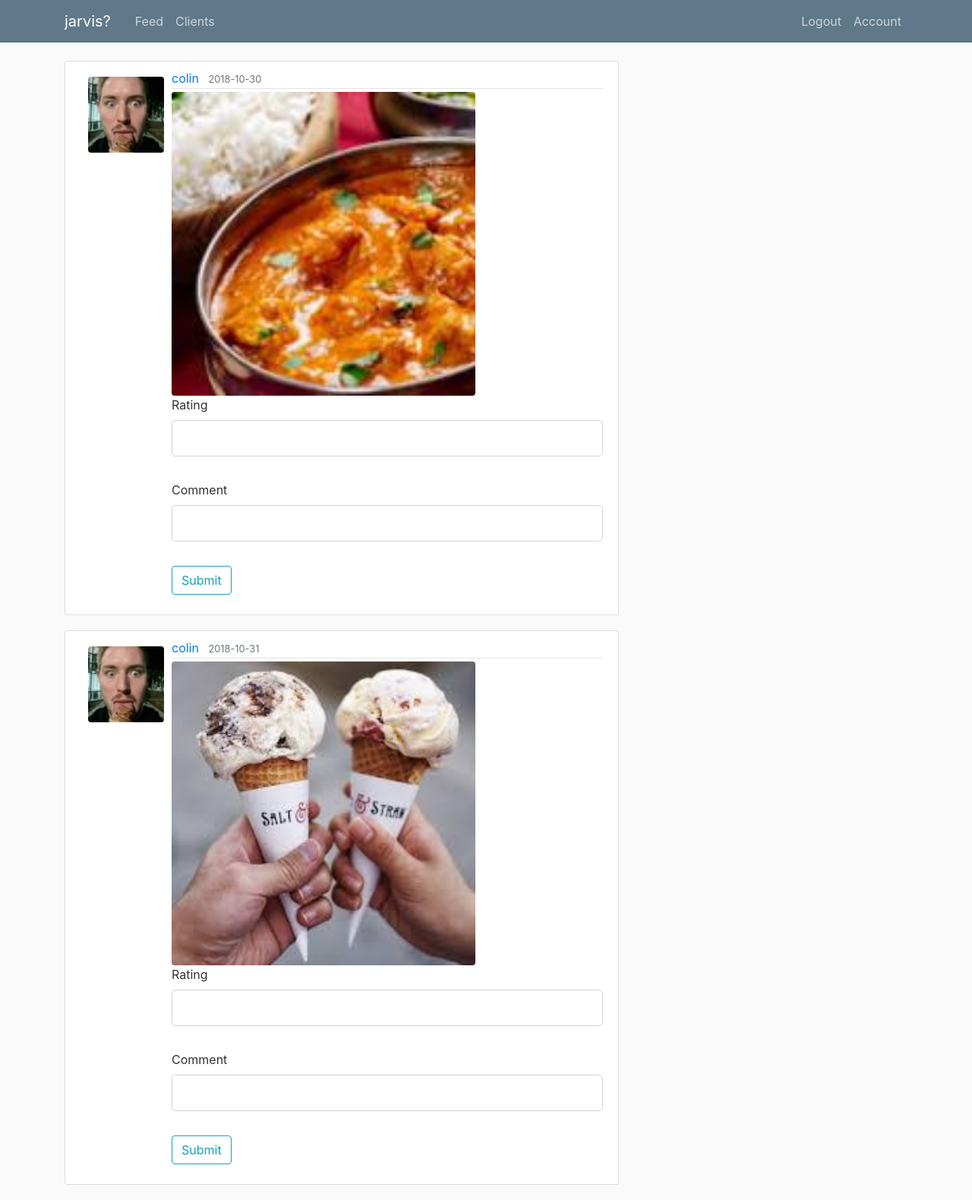
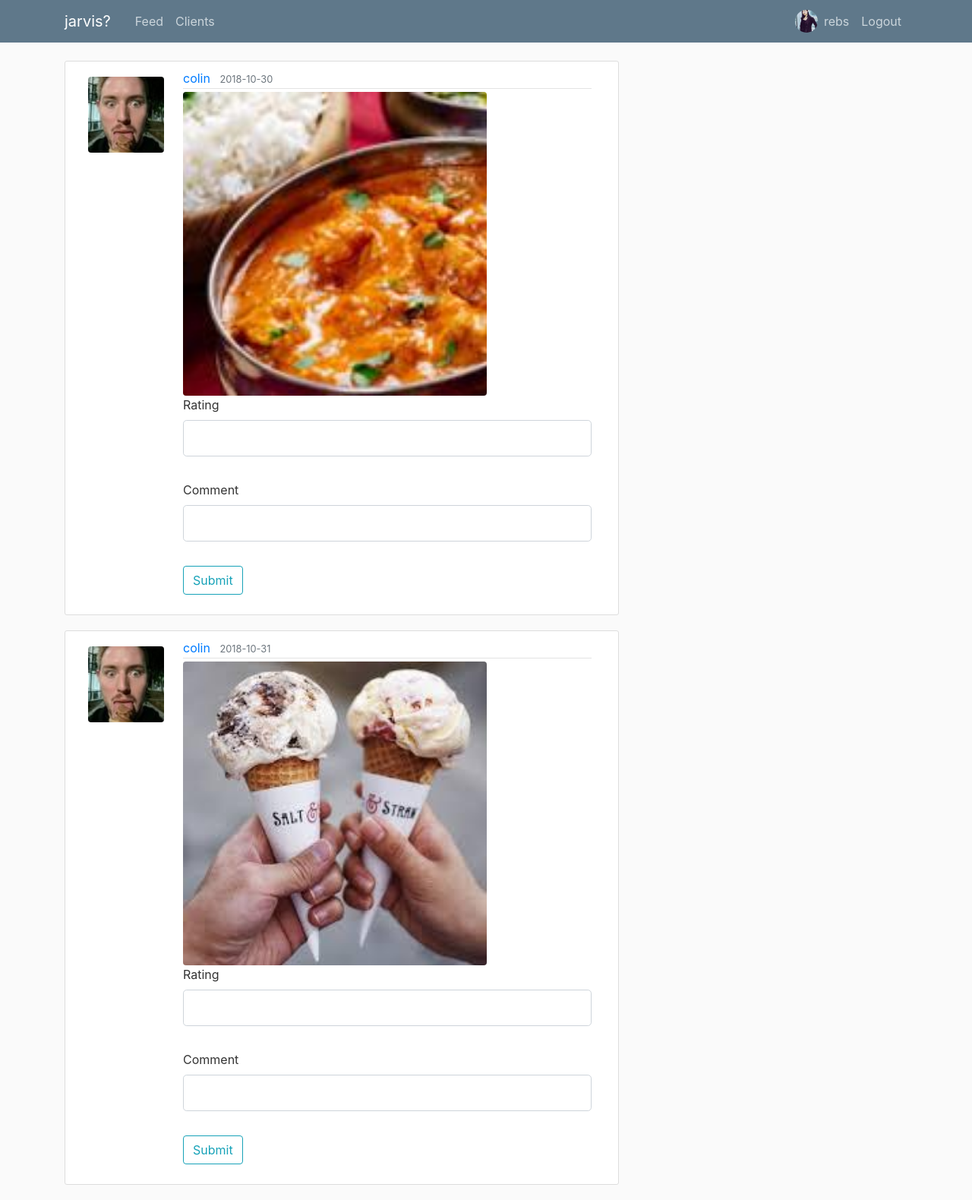
Before and after one commit to rebeccachinn/photosharing, a Flask app: page /feed in a window 1280 px wide. Shown: the whole page at 76% size. Run offline with Flask 2, Linux system fonts and the light colour scheme; a user stored in the database is signed in; data comes from the database, SQL or seed files in the repository; some libraries are stand-ins or nearby versions.

Commit message:
styling images

```diff
--- a/flaskblog/static/main.css
+++ b/flaskblog/static/main.css
@@ -110,3 +110,13 @@ a.article-title:hover {
   width: 100%;
   height: auto;
 }
+
+
+.nav-bar-pic-container{
+    position:relative;
+    top: 5px;
+    width: 30px;
+    height:30px;
+    overflow: hidden;
+    border-radius: 50%;
+}
--- a/flaskblog/templates/client_log.html
+++ b/flaskblog/templates/client_log.html
@@ -16,7 +16,7 @@
     	{% for image in images %}
 	  	<figure style="display: inline-block;">
           	<figcaption> {{ image.date_posted.strftime('%m/%d') }}</figcaption>
-	          <a class="mr-2" href="{{ url_for('clients.image', username=client.username, image_file=image.image_file )}}">
+	          <a class="mr-2 " href="{{ url_for('clients.image', username=client.username, image_file=image.image_file )}}">
 	          	<div class="log-img-container rounded">
         			<img class="center-crop-img"  src="{{ url_for('static', filename= client.username + '/'+  image.image_file) }}">
       			</div>
--- a/flaskblog/templates/feed.html
+++ b/flaskblog/templates/feed.html
@@ -8,11 +8,12 @@
         <img class="center-crop-img" src="{{ url_for('static', filename='profile_pics/' + tuple.image.client.image_file) }}">
       </a>
     </div>
-    <div class="media-body">
+    <div class="media-body container">
       <div class="article-metadata">
         <a class="mr-2" href="{{ url_for('clients.client_progress', username=tuple.image.client.username )}}">{{ tuple.image.client.username }}</a>
         <small class="text-muted">{{ tuple.image.date_posted.strftime('%Y-%m-%d') }}</small>
       </div>
+
       <div class="feed-img-container rounded">
         <img class="center-crop-img" src="{{ url_for('static', filename=tuple.image.client.username + '/' + tuple.image.image_file) }}">
       </div>
--- a/flaskblog/templates/layout.html
+++ b/flaskblog/templates/layout.html
@@ -40,8 +40,14 @@
             <!-- Navbar Right Side -->
             <div class="navbar-nav">
             {% if current_user.is_authenticated %}
+
+              <div class="nav-bar-pic-container">
+                <img class="center-crop-img" src="{{ url_for('static', filename='profile_pics/' + current_user.image_file) }}">
+              </div>
+              <a class="nav-item nav-link" href="{{ url_for('users.account') }}">
+                  {{current_user.username}}
+              </a>
               <a class="nav-item nav-link" href="{{ url_for('users.logout') }}">Logout</a>
-              <a class="nav-item nav-link" href="{{ url_for('users.account') }}">Account</a>
             {% else %}
               <a class="nav-item nav-link" href="{{ url_for('users.login') }}">Login</a>
               <a class="nav-item nav-link" href="{{ url_for('users.register') }}">Register</a>
```
